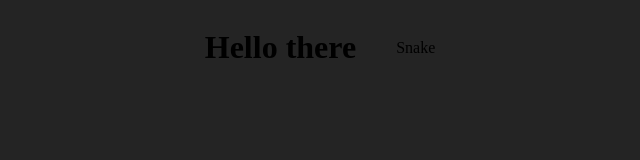
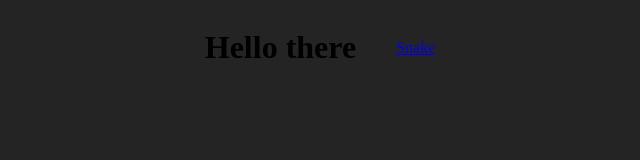
Before and after one commit to keatenluv/Personal-React, a React (Vite) app in the folder personal-website/: page / in a window 1280 px wide. Shown: the top 160 px of the page, without its empty margins (323-963 px from the left). Built offline with nearby package versions, Linux system fonts and the light colour scheme.

Commit message:
Added routing

```diff
--- a/personal-website/src/App.tsx
+++ b/personal-website/src/App.tsx
@@ -1,6 +1,6 @@
-import { useState } from 'react'
-import Snake from './Snake/Snake'
-import NavBar from './NavBar'
+import { useState } from 'react';
+import Snake from './Snake/Snake';
+import NavBar from './NavBar';
 
 
 function App() {
--- /dev/null
+++ b/personal-website/src/Error Message/error-page.tsx
@@ -0,0 +1,23 @@
+import { isRouteErrorResponse, useRouteError } from "react-router-dom";
+
+export default function ErrorPage() {
+  const error = useRouteError();
+  console.error(error);
+
+  return (
+    <div id="error-page">
+      <h1>Oops!</h1>
+      <p>Sorry, an unexpected error has occurred.</p>
+      <p>
+        <i> {
+            isRouteErrorResponse(error) ?
+                (
+                    error.status || error.statusText
+                ) :
+                'Unknown error message'
+            }
+        </i>
+      </p>
+    </div>
+  );
+}
--- a/personal-website/src/NavBar.tsx
+++ b/personal-website/src/NavBar.tsx
@@ -1,4 +1,5 @@
-import './navbar.css'
+import './navbar.css';
+import { Outlet, Link } from "react-router-dom";
 
 export default function NavBar() {
     return (
@@ -6,7 +7,9 @@ export default function NavBar() {
             <h1>Hello there</h1>
             <div>
                 <ul>
-                    <li>Snake</li>
+                    <li>
+                        <Link to={`snake`}>Snake</Link>
+                    </li>
                 </ul>
             </div>
         </div>
--- a/personal-website/src/main.tsx
+++ b/personal-website/src/main.tsx
@@ -1,19 +1,26 @@
 import React from 'react'
 import ReactDOM from 'react-dom/client'
 import App from './App.tsx'
+import ErrorPage from './Error Message/error-page.tsx'
+import Snake from './Snake/Snake.tsx'
 import './index.css'
-import { createBrowserRouter } from 'react-router-dom'
+import { RouterProvider, createBrowserRouter } from 'react-router-dom'
 
 
 const router = createBrowserRouter([
   {
     path: "/",
-    element: <div>Hello World!</div>,
+    element: <App />,
+    errorElement: <ErrorPage />,
+  },
+  {
+    path: "snake",
+    element: <Snake />,
   },
 ]);
 
 ReactDOM.createRoot(document.getElementById('root')!).render(
   <React.StrictMode>
-    <App />
+    <RouterProvider router={router} />
   </React.StrictMode>,
 )
```
